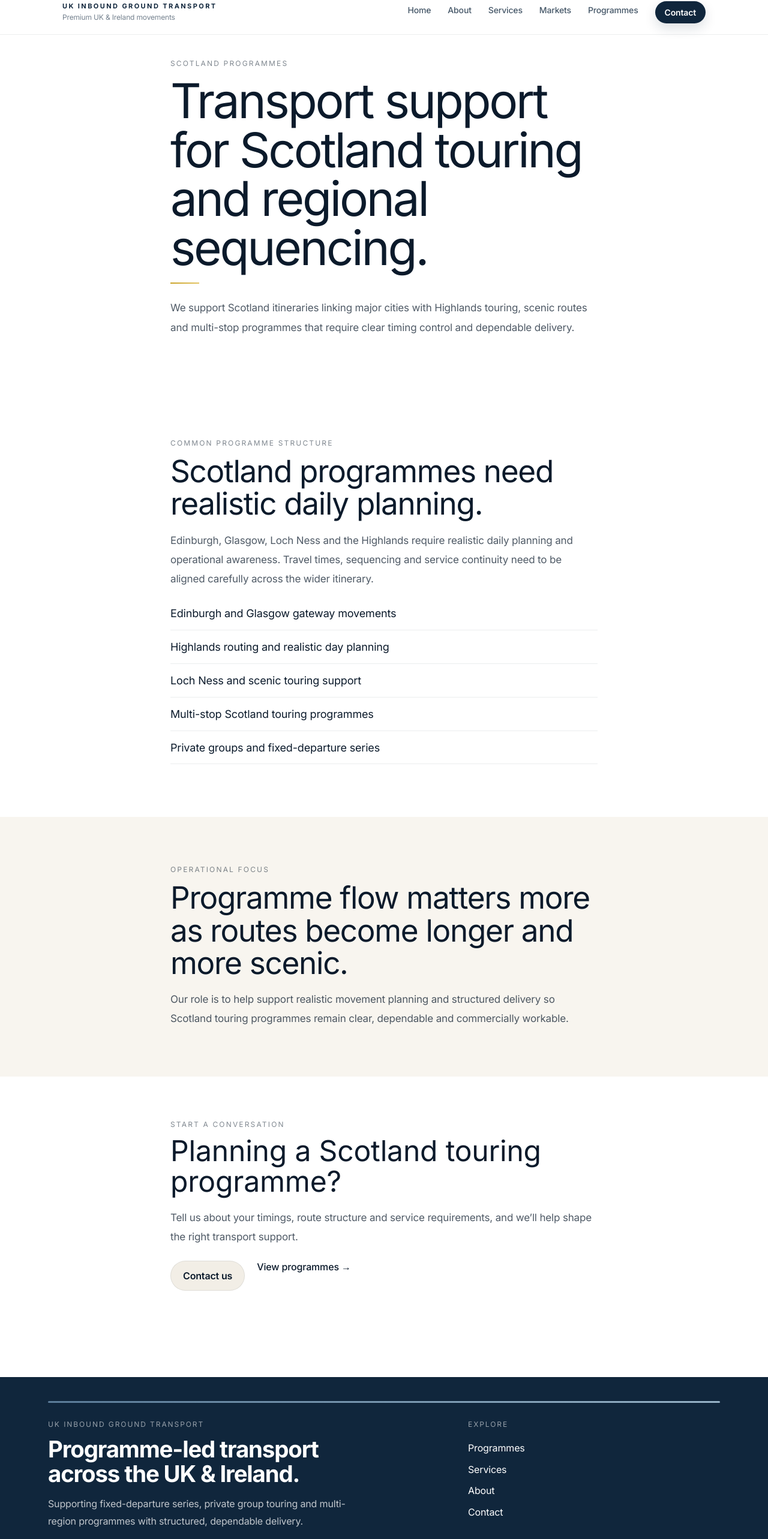
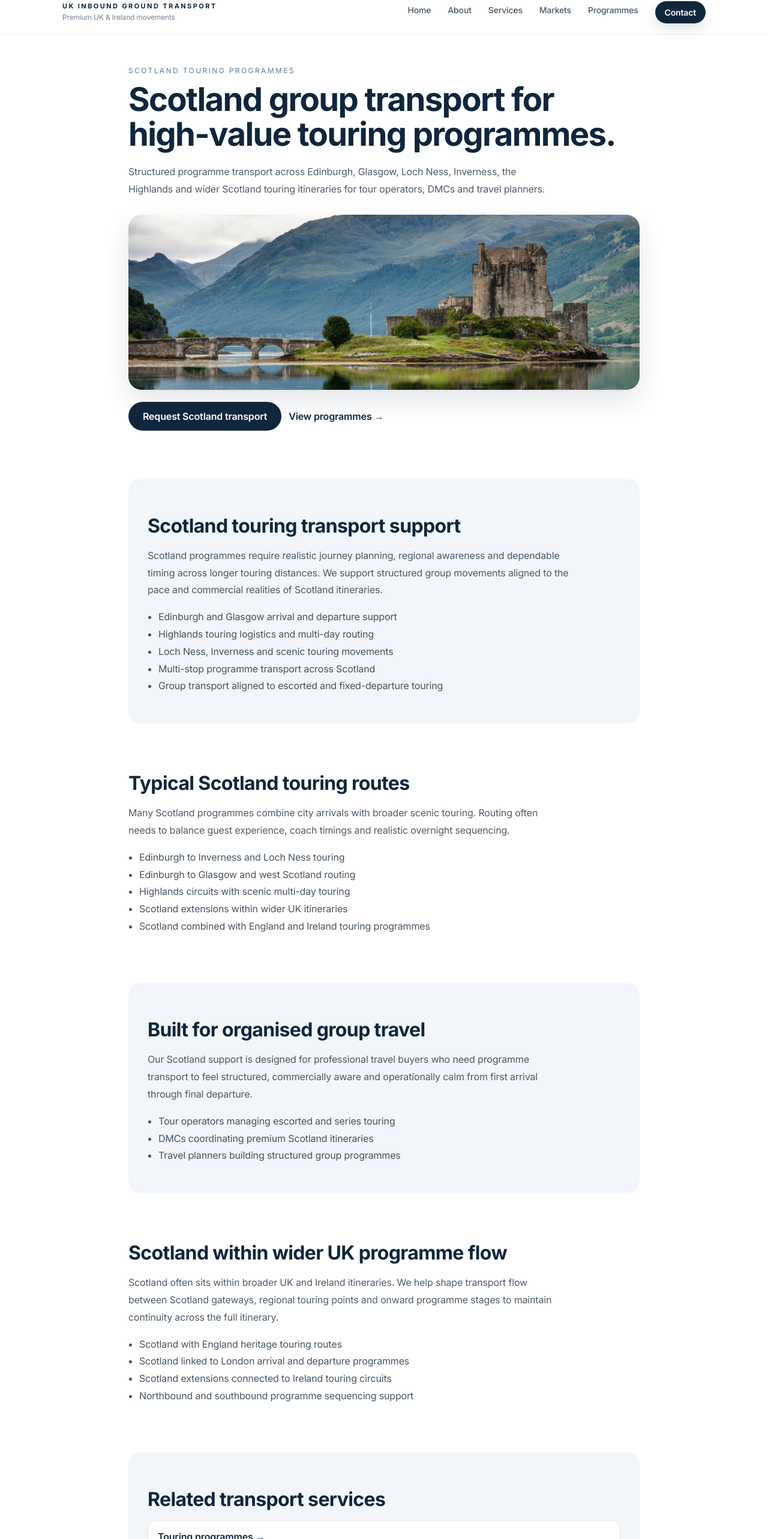
Before and after one commit to kandiahtk-crypto/Project-, a Next.js app: page /scotland-programmes in a window 1280 px wide. Shown: the part 16-2582 px from the top of the page at 60% size. Built offline with nearby package versions, Linux system fonts and the light colour scheme.

Commit message:
Update page.tsx

```diff
--- a/src/app/scotland-programmes/page.tsx
+++ b/src/app/scotland-programmes/page.tsx
@@ -1,228 +1,336 @@
 import type { CSSProperties } from "react";
 import type { Metadata } from "next";
 
-const pageUrl =
-  "https://www.ukinboundgroundtransport.com/scotland-programmes";
+const siteUrl = "https://www.ukinboundgroundtransport.com";
 
 export const metadata: Metadata = {
-  title: "Scotland Touring Programmes",
+  title:
+    "Scotland Touring Programmes | Group Transport for Tour Operators & DMCs",
   description:
-    "Programme-led transport support for Scotland itineraries including Edinburgh, Glasgow, Loch Ness and the Highlands.",
+    "Scotland touring programmes for tour operators, DMCs and travel planners. Structured group transport across Edinburgh, Glasgow, the Highlands, Loch Ness and wider Scotland itineraries.",
   alternates: {
     canonical: "/scotland-programmes",
   },
   openGraph: {
     title: "Scotland Touring Programmes | UK Inbound Ground Transport",
     description:
-      "Structured transport support for Scotland touring and regional sequencing.",
-    url: pageUrl,
+      "Structured Scotland touring transport for tour operators, DMCs and travel planners across Edinburgh, Glasgow and Highland itineraries.",
+    url: `${siteUrl}/scotland-programmes`,
     siteName: "UK Inbound Ground Transport",
     locale: "en_GB",
     type: "website",
   },
 };
 
-const highlights = [
-  "Edinburgh and Glasgow gateway movements",
-  "Highlands routing and realistic day planning",
-  "Loch Ness and scenic touring support",
-  "Multi-stop Scotland touring programmes",
-  "Private groups and fixed-departure series",
-];
+const faqSchema = {
+  "@context": "https://schema.org",
+  "@type": "FAQPage",
+  mainEntity: [
+    {
+      "@type": "Question",
+      name: "Do you support Scotland touring programmes for groups?",
+      acceptedAnswer: {
+        "@type": "Answer",
+        text: "Yes. We support structured Scotland touring programmes for tour operators, DMCs and travel planners managing organised group itineraries.",
+      },
+    },
+    {
+      "@type": "Question",
+      name: "Can you support Edinburgh and Highland touring routes?",
+      acceptedAnswer: {
+        "@type": "Answer",
+        text: "Yes. We support routing across Edinburgh, Glasgow, Loch Ness, Inverness, the Highlands and wider Scotland touring flows.",
+      },
+    },
+    {
+      "@type": "Question",
+      name: "Do you connect Scotland with wider UK and Ireland programmes?",
+      acceptedAnswer: {
+        "@type": "Answer",
+        text: "Yes. Scotland can be delivered as a standalone programme or as part of wider England, Scotland and Ireland touring structures.",
+      },
+    },
+    {
+      "@type": "Question",
+      name: "Do you work with individual travellers?",
+      acceptedAnswer: {
+        "@type": "Answer",
+        text: "No. Our Scotland programme support is positioned for tour operators, DMCs and travel planners managing structured group programmes rather than individual bookings.",
+      },
+    },
+  ],
+};
 
 export default function ScotlandProgrammesPage() {
   return (
-    <main>
-      <section style={heroSection}>
-        <div style={containerNarrow}>
-          <p style={eyebrow}>Scotland programmes</p>
-          <h1 style={heroTitle}>
-            Transport support for Scotland touring and regional sequencing.
+    <main style={container}>
+      <script
+        type="application/ld+json"
+        dangerouslySetInnerHTML={{ __html: JSON.stringify(faqSchema) }}
+      />
+
+      <section style={hero}>
+        <p style={eyebrow}>Scotland touring programmes</p>
+
+        <h1 style={title}>
+          Scotland group transport for high-value touring programmes.
         </h1>
-          <div style={divider} />
-          <p style={heroText}>
-            We support Scotland itineraries linking major cities with Highlands
-            touring, scenic routes and multi-stop programmes that require clear
-            timing control and dependable delivery.
-          </p>
-        </div>
-      </section>
 
-      <section style={section}>
-        <div style={containerNarrow}>
-          <p style={sectionLabel}>Common programme structure</p>
-          <h2 style={sectionTitle}>
-            Scotland programmes need realistic daily planning.
-          </h2>
-          <p style={sectionText}>
-            Edinburgh, Glasgow, Loch Ness and the Highlands require realistic
-            daily planning and operational awareness. Travel times, sequencing
-            and service continuity need to be aligned carefully across the wider
-            itinerary.
+        <p style={text}>
+          Structured programme transport across Edinburgh, Glasgow, Loch Ness,
+          Inverness, the Highlands and wider Scotland touring itineraries for
+          tour operators, DMCs and travel planners.
         </p>
 
-          <ul style={list}>
-            {highlights.map((item) => (
-              <li key={item} style={listItem}>
-                {item}
-              </li>
-            ))}
-          </ul>
+        <div style={imageWrap}>
+          <img
+            src="/scotland.jpeg"
+            alt="Scotland touring landscape for group travel programmes"
+            style={image}
+          />
+        </div>
+
+        <div style={ctaRow}>
+          <a href="/contact" style={primaryButton}>
+            Request Scotland transport
+          </a>
+          <a href="/programmes" style={secondaryLink}>
+            View programmes →
+          </a>
         </div>
       </section>
 
       <section style={sectionSoft}>
-        <div style={containerNarrow}>
-          <p style={sectionLabel}>Operational focus</p>
-          <h2 style={sectionTitle}>
-            Programme flow matters more as routes become longer and more scenic.
-          </h2>
-          <p style={sectionText}>
-            Our role is to help support realistic movement planning and
-            structured delivery so Scotland touring programmes remain clear,
-            dependable and commercially workable.
+        <h2 style={heading}>Scotland touring transport support</h2>
+
+        <p style={text}>
+          Scotland programmes require realistic journey planning, regional
+          awareness and dependable timing across longer touring distances. We
+          support structured group movements aligned to the pace and commercial
+          realities of Scotland itineraries.
         </p>
+
+        <ul style={list}>
+          <li>Edinburgh and Glasgow arrival and departure support</li>
+          <li>Highlands touring logistics and multi-day routing</li>
+          <li>Loch Ness, Inverness and scenic touring movements</li>
+          <li>Multi-stop programme transport across Scotland</li>
+          <li>Group transport aligned to escorted and fixed-departure touring</li>
+        </ul>
+      </section>
+
+      <section style={section}>
+        <h2 style={heading}>Typical Scotland touring routes</h2>
+
+        <p style={text}>
+          Many Scotland programmes combine city arrivals with broader scenic
+          touring. Routing often needs to balance guest experience, coach
+          timings and realistic overnight sequencing.
+        </p>
+
+        <ul style={list}>
+          <li>Edinburgh to Inverness and Loch Ness touring</li>
+          <li>Edinburgh to Glasgow and west Scotland routing</li>
+          <li>Highlands circuits with scenic multi-day touring</li>
+          <li>Scotland extensions within wider UK itineraries</li>
+          <li>Scotland combined with England and Ireland touring programmes</li>
+        </ul>
+      </section>
+
+      <section style={sectionSoft}>
+        <h2 style={heading}>Built for organised group travel</h2>
+
+        <p style={text}>
+          Our Scotland support is designed for professional travel buyers who
+          need programme transport to feel structured, commercially aware and
+          operationally calm from first arrival through final departure.
+        </p>
+
+        <ul style={list}>
+          <li>Tour operators managing escorted and series touring</li>
+          <li>DMCs coordinating premium Scotland itineraries</li>
+          <li>Travel planners building structured group programmes</li>
+        </ul>
+      </section>
+
+      <section style={section}>
+        <h2 style={heading}>Scotland within wider UK programme flow</h2>
+
+        <p style={text}>
+          Scotland often sits within broader UK and Ireland itineraries. We help
+          shape transport flow between Scotland gateways, regional touring
+          points and onward programme stages to maintain continuity across the
+          full itinerary.
+        </p>
+
+        <ul style={list}>
+          <li>Scotland with England heritage touring routes</li>
+          <li>Scotland linked to London arrival and departure programmes</li>
+          <li>Scotland extensions connected to Ireland touring circuits</li>
+          <li>Northbound and southbound programme sequencing support</li>
+        </ul>
+      </section>
+
+      <section style={sectionSoft}>
+        <h2 style={heading}>Related transport services</h2>
+
+        <div style={linkGrid}>
+          <a href="/programmes" style={linkCard}>
+            Touring programmes →
+          </a>
+
+          <a href="/england-touring" style={linkCard}>
+            England touring →
+          </a>
+
+          <a href="/heathrow-group-transfers" style={linkCard}>
+            Heathrow group transfers →
+          </a>
+
+          <a href="/services" style={linkCard}>
+            UK transport services →
+          </a>
         </div>
       </section>
 
-      <section style={ctaSection}>
-        <div style={containerNarrow}>
-          <p style={sectionLabel}>Start a conversation</p>
-          <h2 style={ctaTitle}>
-            Planning a Scotland touring programme?
-          </h2>
-          <p style={sectionText}>
-            Tell us about your timings, route structure and service
-            requirements, and we’ll help shape the right transport support.
+      <section style={cta}>
+        <h2 style={heading}>Planning a Scotland programme?</h2>
+
+        <p style={text}>
+          Share your routing, travel dates, group size and programme structure.
+          We’ll help shape a clear Scotland transport plan aligned to your wider
+          itinerary.
         </p>
-          <div style={ctaActions}>
+
+        <div style={ctaRow}>
           <a href="/contact" style={primaryButton}>
-              Contact us
+            Request proposal
           </a>
-            <a href="/programmes" style={linkButton}>
-              View programmes →
+          <a href="/" style={secondaryLink}>
+            Return to homepage →
           </a>
-          </div>
         </div>
       </section>
     </main>
   );
 }
 
-const containerNarrow: CSSProperties = {
-  maxWidth: 760,
+const container: CSSProperties = {
+  maxWidth: 900,
   margin: "0 auto",
-  padding: "0 24px",
+  padding: "40px 24px 80px",
 };
 
-const heroSection: CSSProperties = { padding: "40px 0 64px" };
-const section: CSSProperties = { padding: "88px 0" };
+const hero: CSSProperties = {
+  marginBottom: 80,
+};
+
+const section: CSSProperties = {
+  marginBottom: 80,
+};
+
 const sectionSoft: CSSProperties = {
-  padding: "80px 0",
-  background: "#F8F5EF",
+  marginBottom: 80,
+  padding: "32px",
+  background: "#F2F5F9",
+  borderRadius: 20,
 };
-const ctaSection: CSSProperties = { padding: "72px 0 48px" };
 
 const eyebrow: CSSProperties = {
-  margin: 0,
   fontSize: 12,
-  letterSpacing: "0.18em",
+  letterSpacing: "0.2em",
   textTransform: "uppercase",
-  color: "rgba(11, 26, 43, 0.52)",
+  color: "#5B7C99",
 };
 
-const sectionLabel: CSSProperties = {
-  margin: "0 0 12px",
-  fontSize: 12,
-  letterSpacing: "0.18em",
-  textTransform: "uppercase",
-  color: "rgba(11, 26, 43, 0.52)",
+const title: CSSProperties = {
+  fontSize: "clamp(2.1rem, 5vw, 3.4rem)",
+  lineHeight: 1.06,
+  margin: "12px 0 20px",
+  fontWeight: 700,
+  color: "#10263C",
+  letterSpacing: "-0.03em",
 };
 
-const heroTitle: CSSProperties = {
-  margin: "14px 0 16px",
-  fontSize: "clamp(2.6rem, 7vw, 5rem)",
-  lineHeight: 1.02,
-  letterSpacing: "-0.04em",
-  fontFamily: "var(--font-serif)",
-  fontWeight: 400,
-  color: "#0B1A2B",
+const heading: CSSProperties = {
+  fontSize: "clamp(1.5rem, 3vw, 2rem)",
+  marginBottom: 16,
+  fontWeight: 700,
+  color: "#10263C",
+  letterSpacing: "-0.02em",
 };
 
-const sectionTitle: CSSProperties = {
-  margin: "0 0 18px",
-  fontSize: "clamp(2rem, 5vw, 3.2rem)",
-  lineHeight: 1.06,
-  letterSpacing: "-0.025em",
-  fontFamily: "var(--font-serif)",
-  fontWeight: 400,
-  color: "#0B1A2B",
-};
-
-const ctaTitle: CSSProperties = {
-  margin: "0 0 18px",
-  fontSize: "clamp(2rem, 5vw, 3rem)",
-  lineHeight: 1.06,
-  fontFamily: "var(--font-serif)",
-  fontWeight: 400,
-  color: "#0B1A2B",
-};
-
-const divider: CSSProperties = {
-  width: 48,
-  height: 2,
-  background: "linear-gradient(90deg, #C9A227 0%, #E3C565 100%)",
-  margin: "18px 0 24px",
-};
-
-const heroText: CSSProperties = {
-  fontSize: 17,
-  lineHeight: 1.9,
-  color: "rgba(11, 26, 43, 0.72)",
-};
-
-const sectionText: CSSProperties = {
-  margin: 0,
-  fontSize: 17,
-  lineHeight: 1.9,
-  color: "rgba(11, 26, 43, 0.72)",
+const text: CSSProperties = {
+  fontSize: 16,
+  lineHeight: 1.8,
+  color: "rgba(18,36,56,0.75)",
 };
 
 const list: CSSProperties = {
-  listStyle: "none",
-  padding: 0,
-  margin: "28px 0 0",
-  display: "grid",
-  gap: 14,
+  marginTop: 16,
+  paddingLeft: 18,
+  lineHeight: 1.8,
+  color: "rgba(18,36,56,0.78)",
 };
 
-const listItem: CSSProperties = {
-  paddingBottom: 12,
-  borderBottom: "1px solid rgba(11, 26, 43, 0.08)",
-  fontSize: 18,
-  lineHeight: 1.6,
-  color: "#0B1A2B",
+const imageWrap: CSSProperties = {
+  marginTop: 28,
+  borderRadius: 22,
+  overflow: "hidden",
+  boxShadow: "0 18px 40px rgba(16, 38, 60, 0.12)",
 };
 
-const ctaActions: CSSProperties = {
-  marginTop: 24,
+const image: CSSProperties = {
+  width: "100%",
+  height: "auto",
+  display: "block",
+};
+
+const cta: CSSProperties = {
+  padding: "40px",
+  background: "#EEF3F8",
+  borderRadius: 24,
+  textAlign: "center",
+};
+
+const ctaRow: CSSProperties = {
+  marginTop: 20,
   display: "flex",
-  gap: 20,
+  gap: 12,
   flexWrap: "wrap",
 };
 
 const primaryButton: CSSProperties = {
-  padding: "14px 20px",
+  display: "inline-flex",
+  alignItems: "center",
+  justifyContent: "center",
+  padding: "14px 24px",
   borderRadius: 999,
-  background: "#F2EEE6",
+  background: "#10263C",
+  color: "#fff",
   textDecoration: "none",
-  color: "#0B1A2B",
   fontWeight: 600,
-  border: "1px solid rgba(11, 26, 43, 0.08)",
 };
 
-const linkButton: CSSProperties = {
+const secondaryLink: CSSProperties = {
+  display: "inline-flex",
+  alignItems: "center",
   textDecoration: "none",
-  color: "#0B1A2B",
-  fontWeight: 500,
+  color: "#10263C",
+  fontWeight: 600,
 };
+
+const linkGrid: CSSProperties = {
+  display: "grid",
+  gap: 12,
+};
+
+const linkCard: CSSProperties = {
+  padding: 16,
+  borderRadius: 14,
+  background: "#fff",
+  border: "1px solid rgba(18,36,56,0.1)",
+  textDecoration: "none",
+  color: "#10263C",
+  fontWeight: 600,
+};
```
Lines whose indentation alone changed are shown as unchanged.
